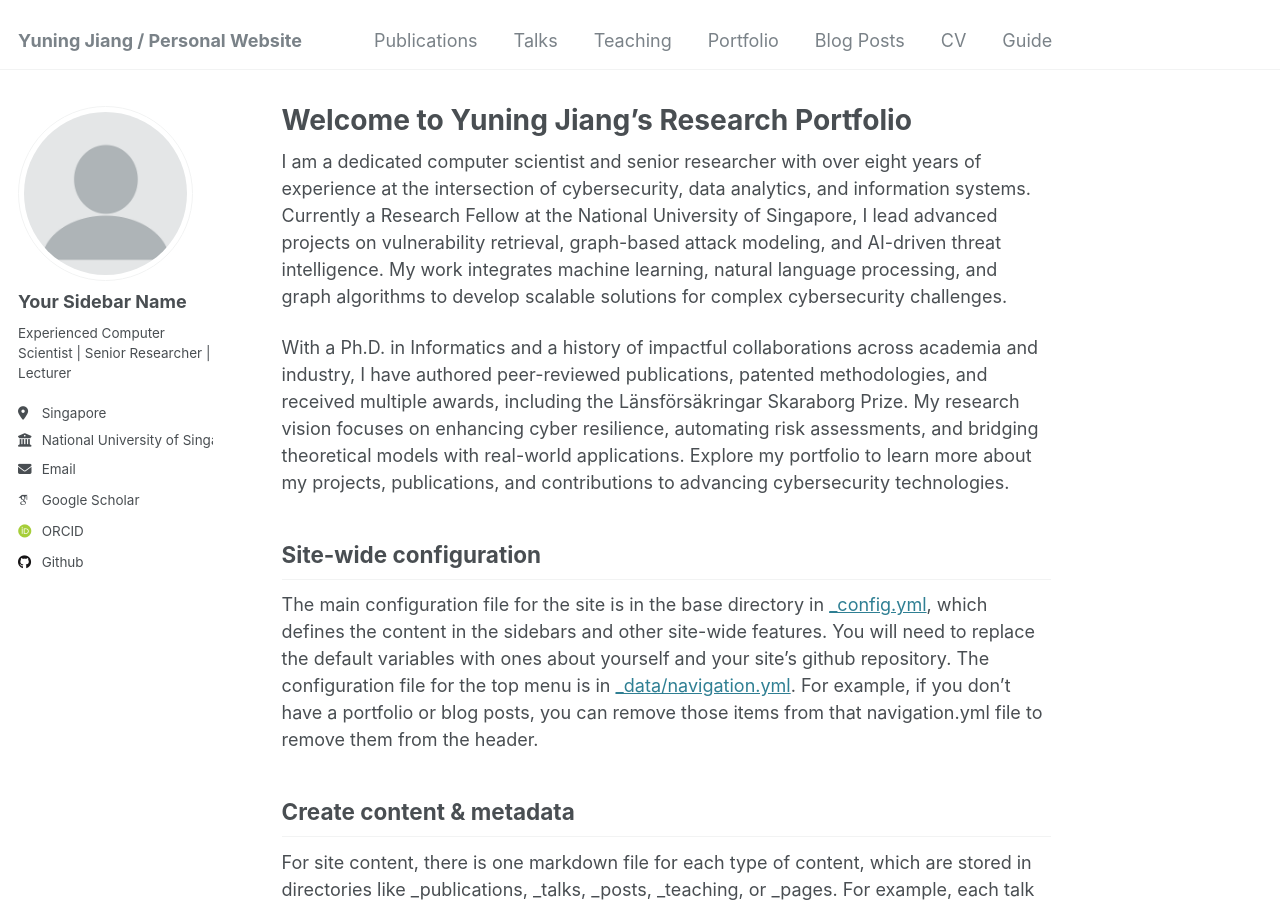
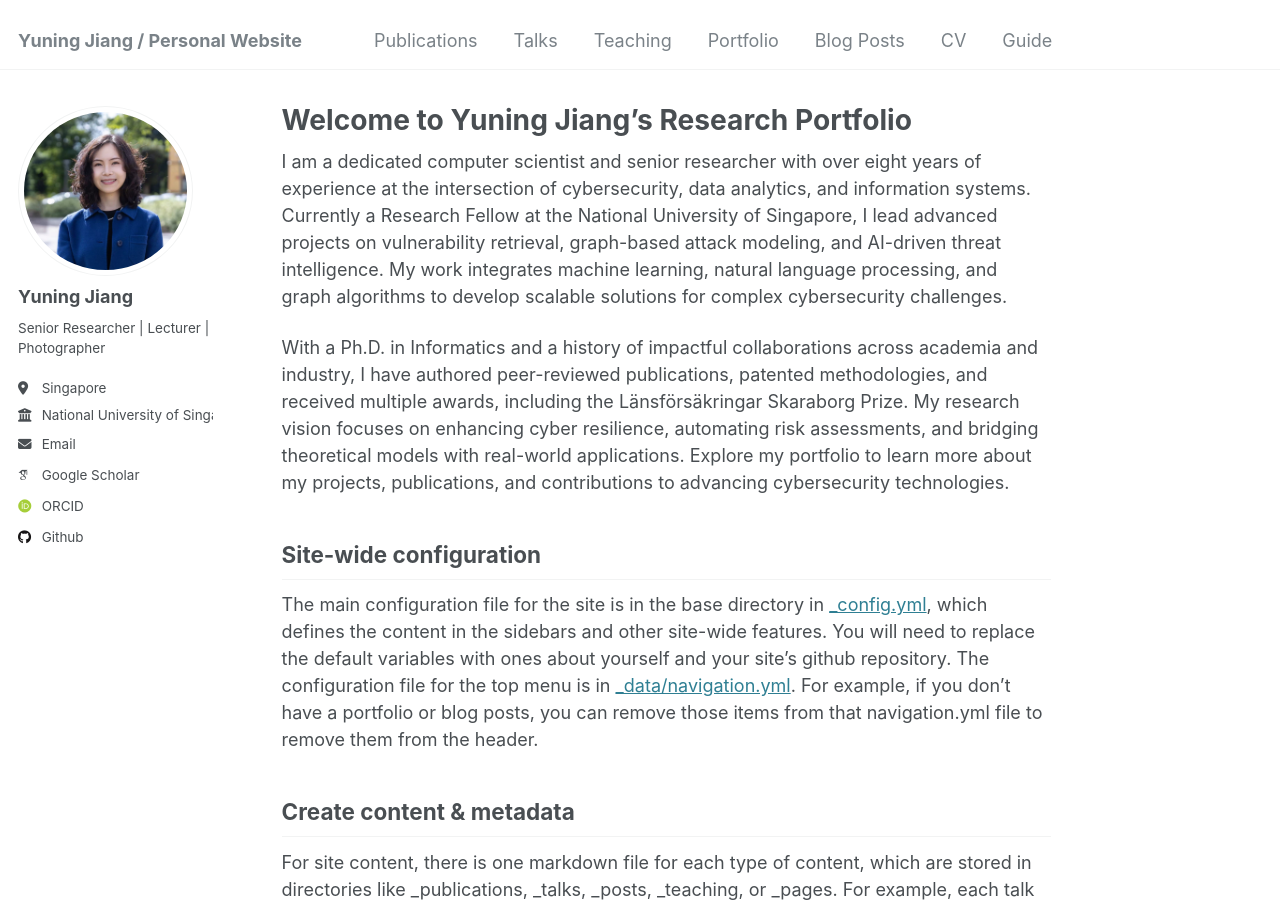
Before and after one commit to Yuning-J/yuning-j.github.io, a Jekyll site: the page built from _pages/about.md, in a window 1280 px wide and 900 px high. Built offline with Jekyll 4.4.1, drawn with Linux system fonts in a browser that asks for light colours; some web fonts are replaced.

Commit message:
Update _config.yml

```diff
--- a/_config.yml
+++ b/_config.yml
@@ -21,10 +21,10 @@ repository               : "academicpages/academicpages.github.io"
 #               Additional customization can be done by editing /_includes/author-profile.html
 author:
   # Biographic information
-  avatar           : "profile.png"
-  name             : "Your Sidebar Name"
+  avatar           : "Yuning.jpg"
+  name             : "Yuning Jiang"
   pronouns         : # example: "she/her"
-  bio              : "Experienced Computer Scientist | Senior Researcher | Lecturer"
+  bio              : "Senior Researcher | Lecturer | Photographer"
   location         : "Singapore"
   employer         : "National University of Singapore"
   uri              : # URL
```
